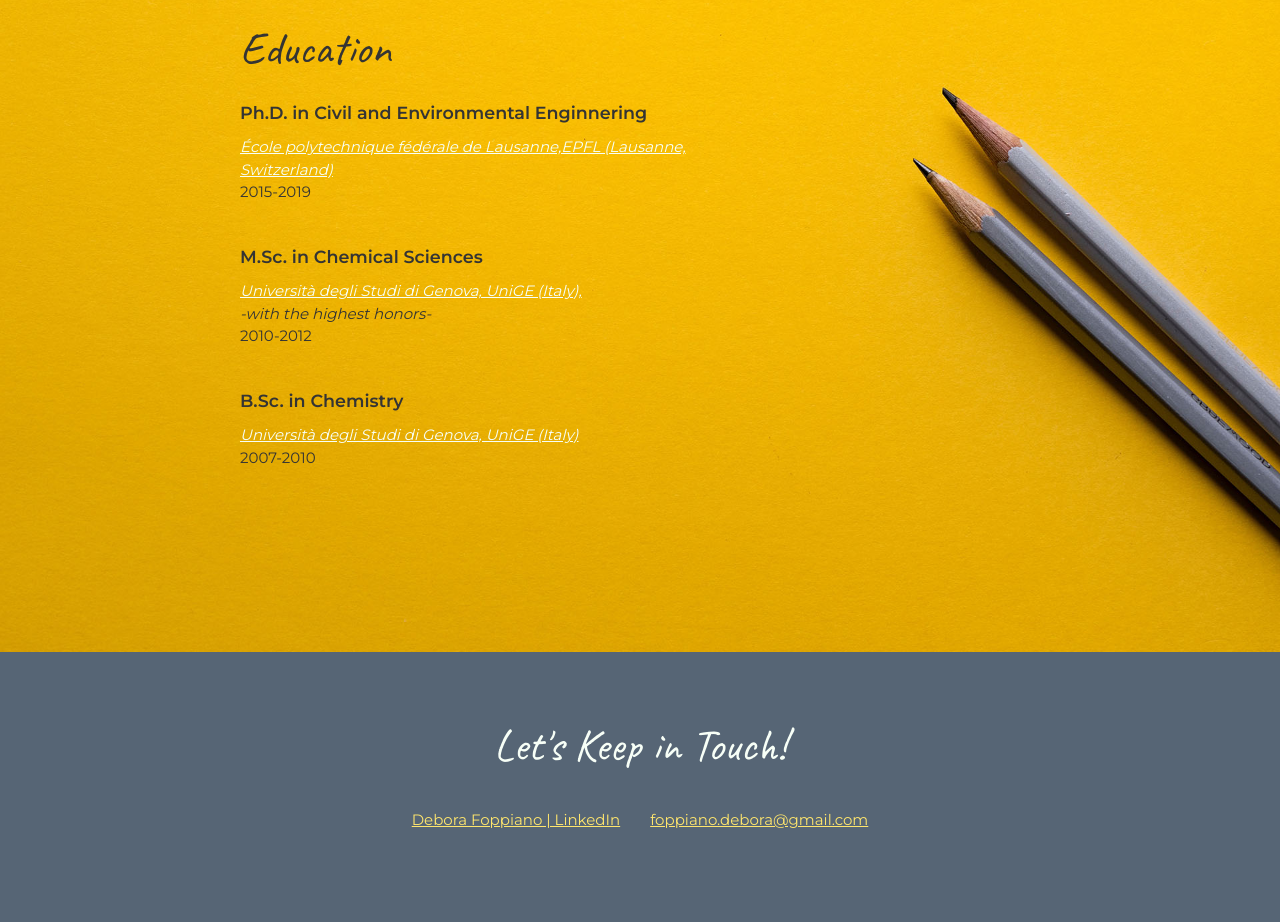
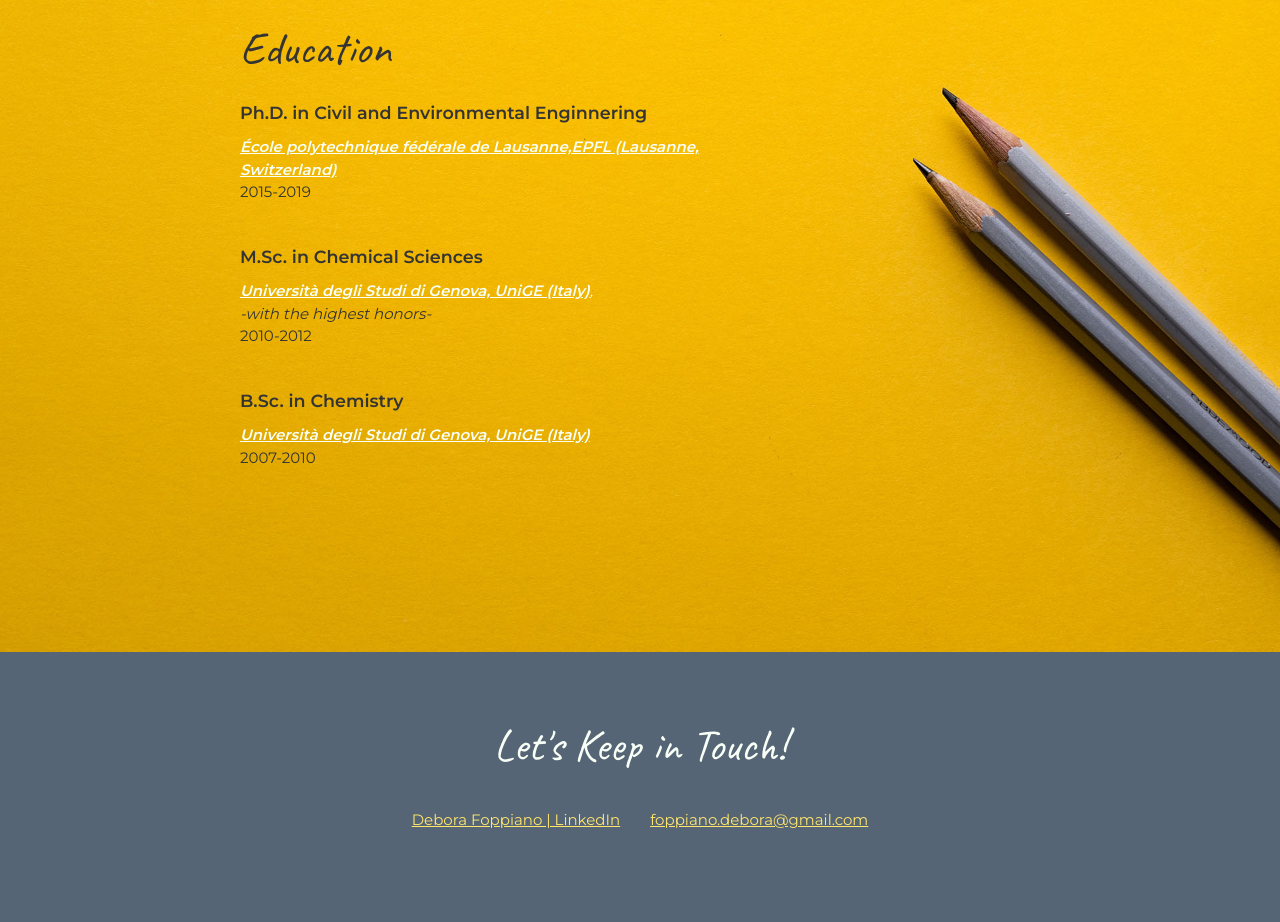
Before and after one commit to Debora-Foppiano/CV, a plain HTML site: page docs/index.html in a window 1280 px wide. Shown: the part 4416-5338 px from the top of the page. Drawn offline with Linux system fonts and the light colour scheme.

Commit message:
bold for universities names in html

```diff
--- a/docs/index.html
+++ b/docs/index.html
@@ -261,7 +261,7 @@
           <section>
             <h3>Ph.D. in Civil and Environmental Enginnering          </h3>
             <p><a href="https://www.epfl.ch/en/" target="_blank">
-              École polytechnique fédérale de Lausanne,EPFL (Lausanne, Switzerland)</a></p>
+              <b>École polytechnique fédérale de Lausanne,EPFL (Lausanne, Switzerland)</b></a></p>
             <p>2015-2019</p><br>
             <!-- <p>Thesis title:"Hyphenated Analytical Techniques for Studying the
               Speciation and Fate of Contaminants and Nanoparticles in Waste
@@ -283,7 +283,7 @@
           <section>
               <h3>M.Sc. in Chemical Sciences </h3>
               <p><a href="https://unige.it/it/" target="_blank">
-                Università degli Studi di Genova, UniGE (Italy),</a><br>
+                <b>Università degli Studi di Genova, UniGE (Italy)</b>,</a><br>
                 <em> -with the highest honors- </em></p>
               <p>2010-2012</p><br>
               <!-- <p>Thesis title:"Determination of Arsenic, Cadmium, Cobalt, Chromium,
@@ -301,8 +301,8 @@
             <!-- Copy this whole <section> block to add more schools. -->
           <section>
               <h3>B.Sc. in Chemistry</h3>
-              <p><a href="https://unige.it/it/" target="_blank">Università degli Studi di Genova,
-                UniGE (Italy) </a></p>
+              <p><a href="https://unige.it/it/" target="_blank"> <b>Università degli Studi di Genova,
+                UniGE (Italy)</b> </a></p>
               <p>2007-2010</p><br>
               <!-- <p>Thesis title:"Ionic and gas chromatography analysis on natural and
                 drinking waters"</p>
```
